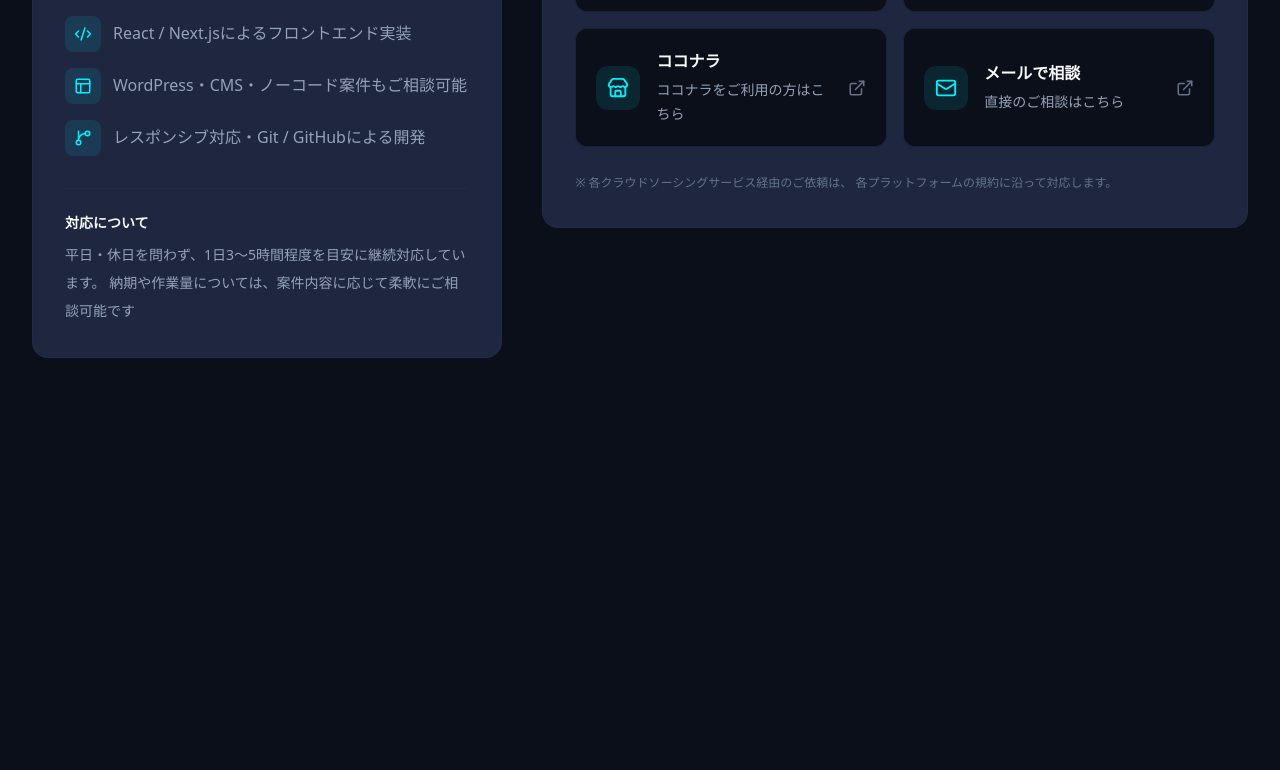
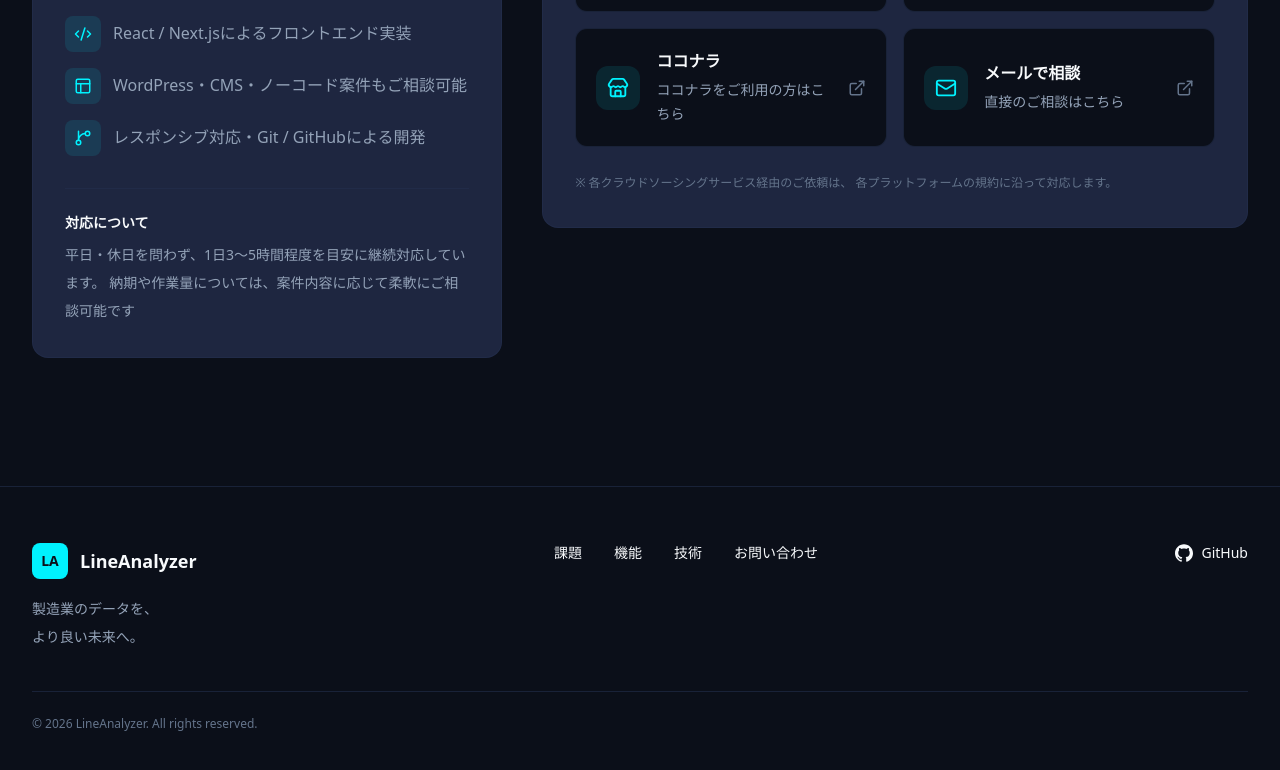
Before and after one commit to keiji-wachi/line-analyzer-lp, a Next.js app: page / in a window 1280 px wide. Shown: the part 5715-6485 px from the top of the page. Before the commit the page ends 6201 px from the top, so only its background shows below. Built offline with nearby package versions, Linux system fonts and the light colour scheme.

Commit message:
Footer実装

```diff
--- a/src/app/page.tsx
+++ b/src/app/page.tsx
@@ -1,4 +1,6 @@
 import Header from "@/components/layout/Header";
+import Footer from "@/components/layout/Footer";
+
 import HeroSection from "@/components/sections/HeroSection";
 import ProglemSection from "@/components/sections/ProblemSection";
 import FeaturesSection from "@/components/sections/FeatureSection";
@@ -19,6 +21,9 @@ export default function Home() {
         <SpecificationSection />
         <ContactSection />
       </main>
+
+      <Footer />
+
     </>
   );
 }
--- /dev/null
+++ b/src/components/layout/Footer.tsx
@@ -0,0 +1,76 @@
+import Link from "next/link";
+import { SiGithub } from "react-icons/si";
+
+import Container from "@/components/layout/Container";
+import { navigationItems } from "@/data/navigation";
+
+export default function Footer() {
+  const currentYear = new Date().getFullYear();
+
+  return (
+    <footer className="border-t border-border/60 bg-background">
+      <Container>
+        <div className="py-12 sm:py-14">
+          <div className="flex flex-col gap-10 lg:flex-row lg:items-start lg:justify-between">
+            {/* Brand */}
+            <div>
+              <Link
+                href="/"
+                className="inline-flex items-center gap-3"
+              >
+                <span className="flex h-9 w-9 items-center justify-center rounded-lg bg-primary text-sm font-bold text-background">
+                  LA
+                </span>
+
+                <span className="text-lg font-bold text-text-primary">
+                  LineAnalyzer
+                </span>
+              </Link>
+
+              <p className="mt-4 max-w-sm text-sm leading-7 text-text-secondary">
+                製造業のデータを、
+                <br />
+                より良い未来へ。
+              </p>
+            </div>
+
+            {/* Navigation */}
+            <nav
+              aria-label="フッターナビゲーション"
+              className="flex flex-wrap gap-x-8 gap-y-4"
+            >
+              {navigationItems.map((item) => (
+                <Link
+                  key={item.href}
+                  href={item.href}
+                  className="text-sm font-medium text-text-secondary transition-colors hover:text-primary"
+                >
+                  {item.label}
+                </Link>
+              ))}
+            </nav>
+
+            {/* External Links */}
+            <div>
+              <a
+                href="https://github.com/keiji-wachi/line-analyzer-lp"
+                target="_blank"
+                rel="noopener noreferrer"
+                className="inline-flex items-center gap-2 text-sm font-medium text-text-secondary transition-colors hover:text-primary"
+              >
+                <SiGithub size={18} aria-hidden="true" />
+                GitHub
+              </a>
+            </div>
+          </div>
+
+          <div className="mt-10 border-t border-border/60 pt-6">
+            <p className="text-xs text-text-muted">
+              © {currentYear} LineAnalyzer. All rights reserved.
+            </p>
+          </div>
+        </div>
+      </Container>
+    </footer>
+  );
+}
```
